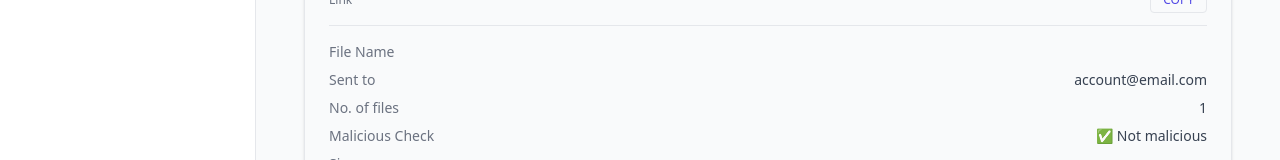
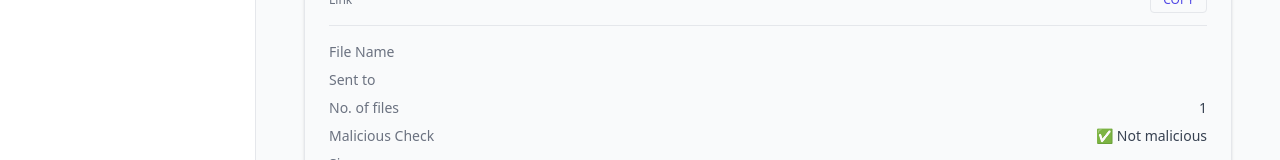
Before and after one commit to Gracetemitope/TransferSecure, a React (Create React App) app in the folder transfersecure-client/: page /upload-successful in a window 1280 px wide. Shown: the part 389-549 px from the top of the page. Built offline with nearby package versions, Linux system fonts and the light colour scheme; no server answers; sample sign-in values are in the browser's storage.

Commit message:
Remove hardcoded email

```diff
--- a/transfersecure-client/src/components/UploadSuccess.js
+++ b/transfersecure-client/src/components/UploadSuccess.js
@@ -6,7 +6,7 @@ import Navbar from "./Layout/NavBar";
 import BreadCrumb from "./BreadCrumb";
 function UploadSuccess() {
     const { state } = useLocation()
-    const { fileURL, fileName, fileSize, maliciousState } = state || {};
+    const { fileURL, fileName, fileSize, maliciousState, email } = state || {};
     const [copied, setCopied] = useState(false);
 
     const handleCopy = () => {
@@ -54,7 +54,7 @@ function UploadSuccess() {
                     </div>
                     <div className="flex justify-between">
                         <span className="text-gray-500">Sent to</span>
-                        <span>account@email.com</span>
+                        <span>{email}</span>
                     </div>
                     <div className="flex justify-between">
                         <span className="text-gray-500">No. of files</span>
--- a/transfersecure-client/src/pages/TransferFile.js
+++ b/transfersecure-client/src/pages/TransferFile.js
@@ -46,6 +46,7 @@ function TransferFile() {
                         fileName: fileData.filename,
                         fileSize: fileData.size,
                         maliciousState: fileData.malicious,
+                        email: fileData.email,
                 }
                 });
 
```
